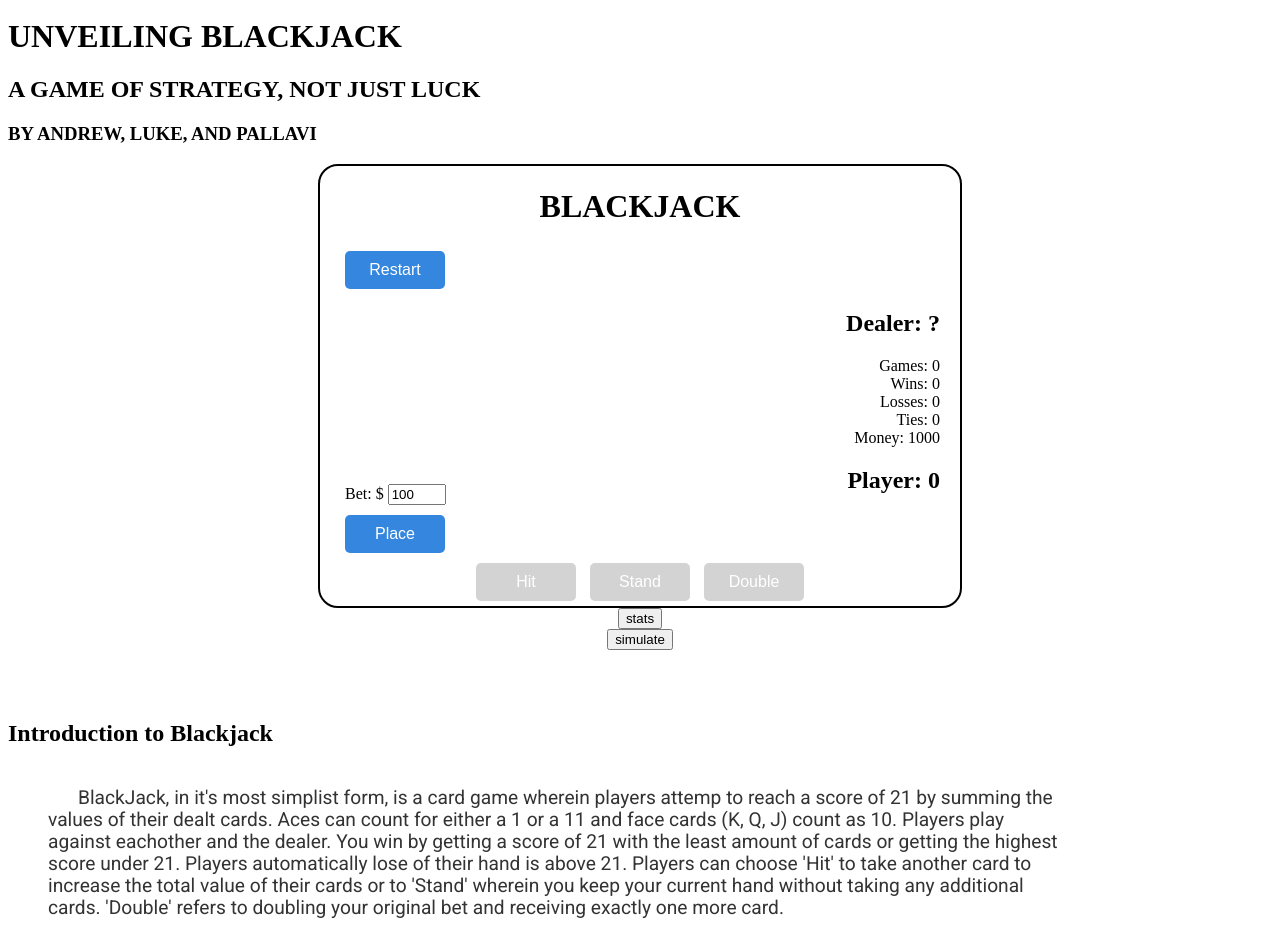
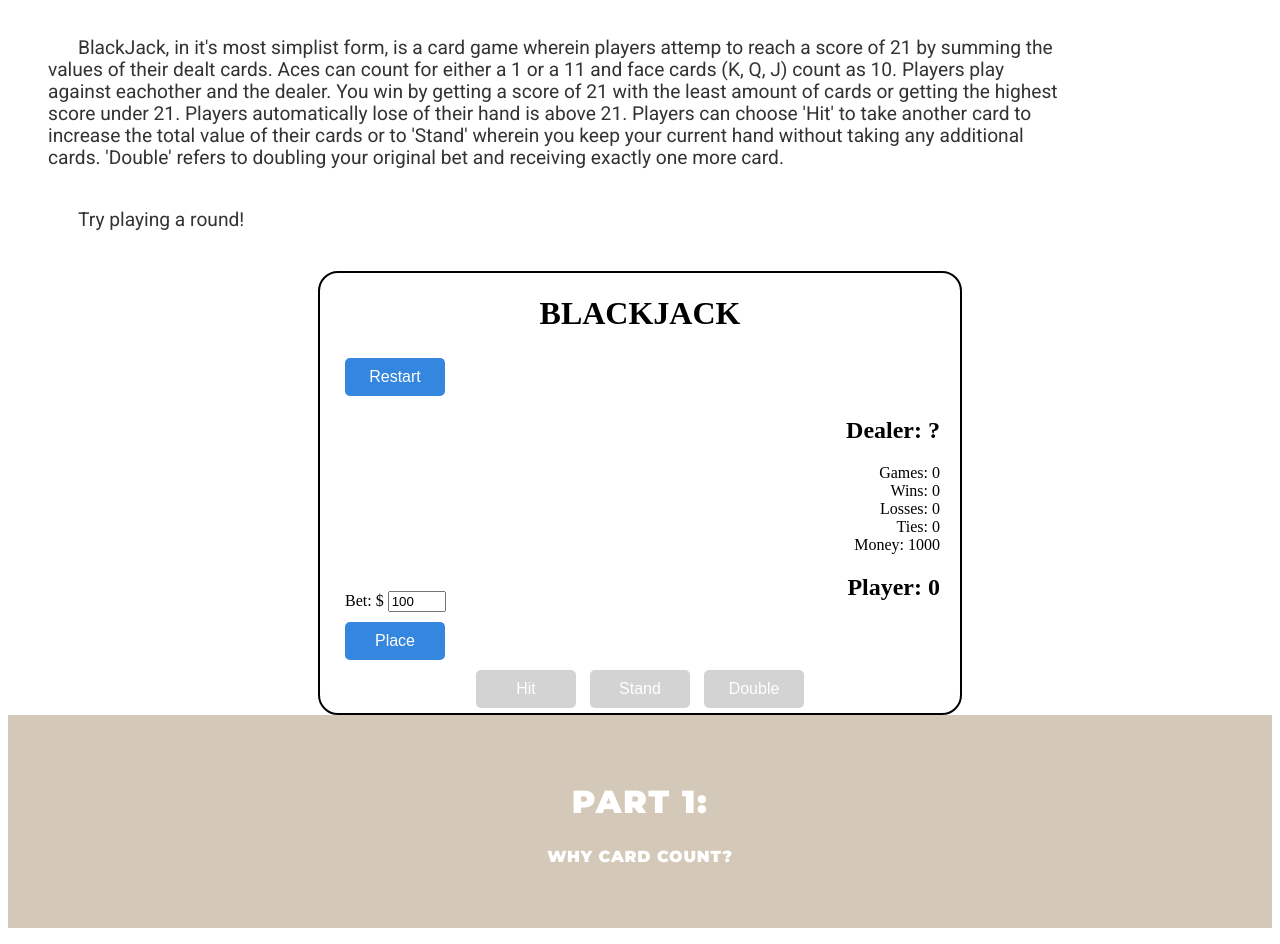
Before and after one commit to lukelin15/CardCounting, a SvelteKit app: page / in a window 1280 px wide. Shown: the part 360-1304 px from the top of the page. Built offline with nearby package versions, Linux system fonts and the light colour scheme.

Commit message:
remove excess title

```diff
--- a/src/components/App.svelte
+++ b/src/components/App.svelte
@@ -24,17 +24,6 @@
     <h2>a game of strategy, not just luck</h2>
     <h4>by Andrew, Luke, and Pallavi</h4>
   </div>
-  <h1>UNVEILING BLACKJACK</h1>
-  <h2>A GAME OF STRATEGY, NOT JUST LUCK</h2>
-  <h3>BY ANDREW, LUKE, AND PALLAVI</h3>
-  <Base stats={stats} simulate={simulate}/>
-  <button on:click={statsButton} style = "margin: auto; display: block;">stats</button>
-  <button on:click={simultateButton} style = "margin: auto; display: block;">simulate</button>
-
-
-  <!-- makes Base the only visible thing -->
-  <div style="height: 50px;"></div>
-  <h2>Introduction to Blackjack</h2>
   <body>
   <p>
     BlackJack, in it's most simplist form, is a card game wherein players attemp to reach a score of 21 by summing
```
